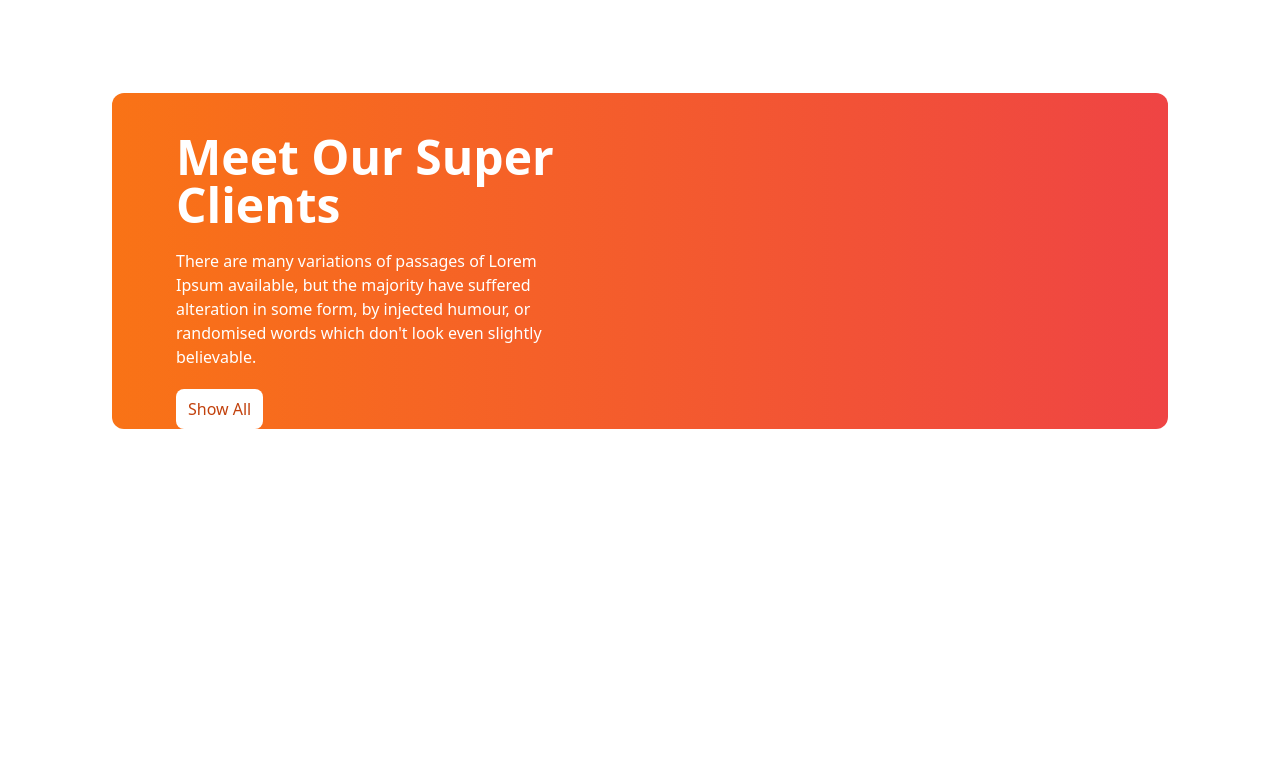
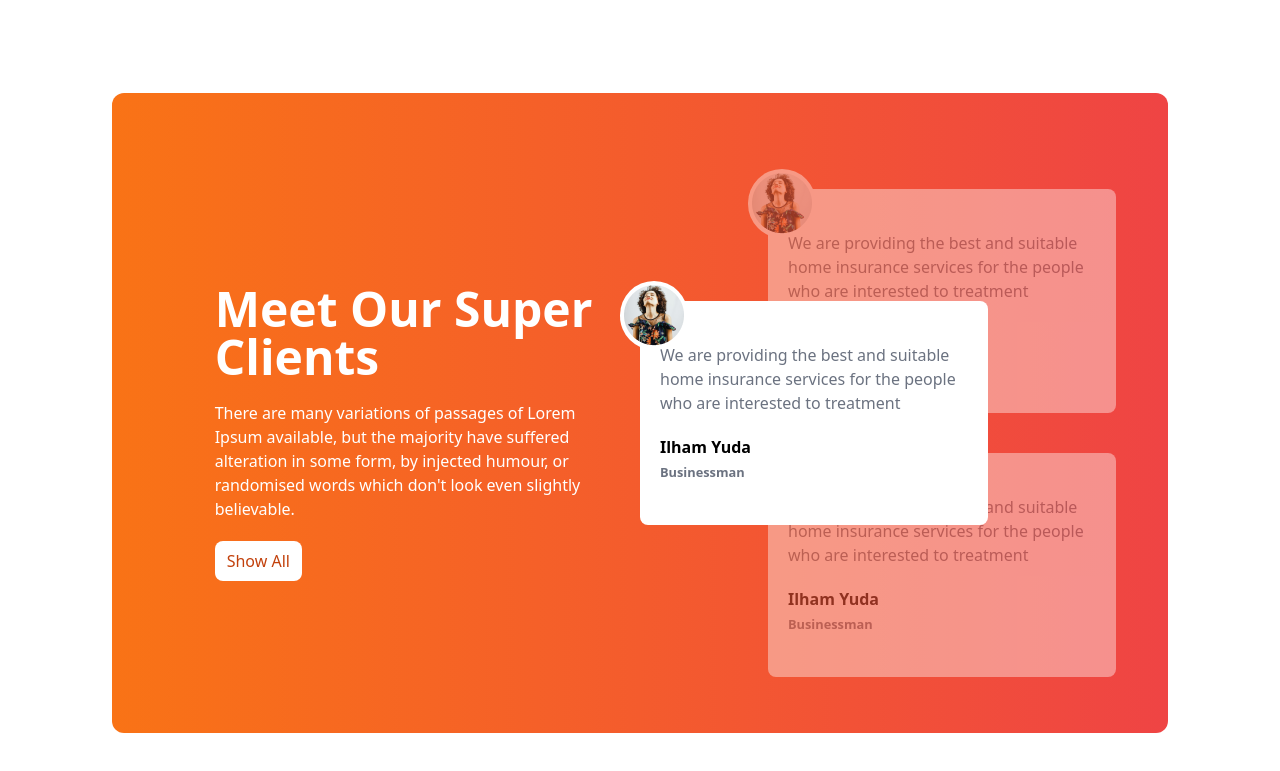
Before and after one commit to sumu9897/tea-house-with-tailwind, a plain HTML site: page index.html in a window 1280 px wide. Shown: the part 1711-2482 px from the top of the page. Before the commit the page ends 2236 px from the top, so only its background shows below. Drawn offline with nearby package versions, Linux system fonts and the light colour scheme.

Commit message:
Client Review Part Done

```diff
--- a/index.html
+++ b/index.html
@@ -138,14 +138,56 @@
         <div
         class="bg-gradient-to-r from-orange-500 to-red-500 rounded-xl grid grid-cols-1 lg:grid-cols-2 text-white px-7 md:px-16">
         <!-- Text Section -->
-        <div class="w-5/6">
-          <h1 class="text-5xl font-bold mb-5 mt-10">Meet Our Super Clients</h1>
-          <p class="mb-5">There are many variations of passages of Lorem Ipsum available, but the majority have suffered alteration in some form, by injected humour, or randomised words which don't look even slightly believable. </p>
-          <button class="bg-white text-orange-700 px-3 py-2 rounded-lg">Show All</button>
+        <div class="flex justify-center items-center overflow-hidden">
+          <div class="w-5/6">
+            <h1 class="text-5xl font-bold mb-5 mt-10">Meet Our Super Clients</h1>
+            <p class="mb-5">There are many variations of passages of Lorem Ipsum available, but the majority have suffered alteration in some form, by injected humour, or randomised words which don't look even slightly believable. </p>
+            <button class="bg-white text-orange-700 px-3 py-2 rounded-lg">Show All</button>
+          </div>
         </div>
 
-        <!-- Review Section -->
-        <div>
+
+        <!-- Review Card Section -->
+        <div class="relative py-24">
+
+          <!-- Middle Card -->
+        <div class="absolute z-10 top-44 md:top-52">
+          <div class="relative h-56 w-full md:w-3/4 bg-white text-black
+          rounded-lg flex items-center px-5 ">
+          <div class="absolute -top-5 -left-5 bg-white rounded-full">
+            <img class="p-1" src="./images/client.png" alt="">
+          </div>
+          <div><p class="text-gray-500 mb-5 ">We are providing the best and suitable home insurance services for the people who are interested to treatment</p>
+          <h1 class="font-bold">Ilham Yuda</h1>
+          <small class="font-bold text-gray-500">Businessman</small>
+        </div>
+        </div>
+        </div>
+          <!-- Top Card -->
+          <div class="relative left-8 md:left-32 h-56 w-full md:w-3/4 bg-white text-black
+          rounded-lg flex items-center px-5 opacity-40">
+          <div class="absolute -top-5 -left-5 bg-white rounded-full">
+            <img class="p-1" src="./images/client.png" alt="">
+          </div>
+          <div><p class="text-gray-500 mb-5 ">We are providing the best and suitable home insurance services for the people who are interested to treatment</p>
+          <h1 class="font-bold">Ilham Yuda</h1>
+          <small class="font-bold text-gray-500">Businessman</small>
+        </div>
+        </div>
+
+
+
+        <!-- Bottom Card -->
+        <div class="relative top-10 left-8 md:left-32 h-56 w-full md:w-3/4 bg-white text-black
+          rounded-lg flex items-center px-5 opacity-40">
+          <div class="absolute -top-5 -left-5 bg-white rounded-full">
+            <img class="p-1" src="./images/client.png" alt="">
+          </div>
+          <div><p class="text-gray-500 mb-5 ">We are providing the best and suitable home insurance services for the people who are interested to treatment</p>
+          <h1 class="font-bold">Ilham Yuda</h1>
+          <small class="font-bold text-gray-500">Businessman</small>
+        </div>
+        </div>
 
         </div>
 
```
